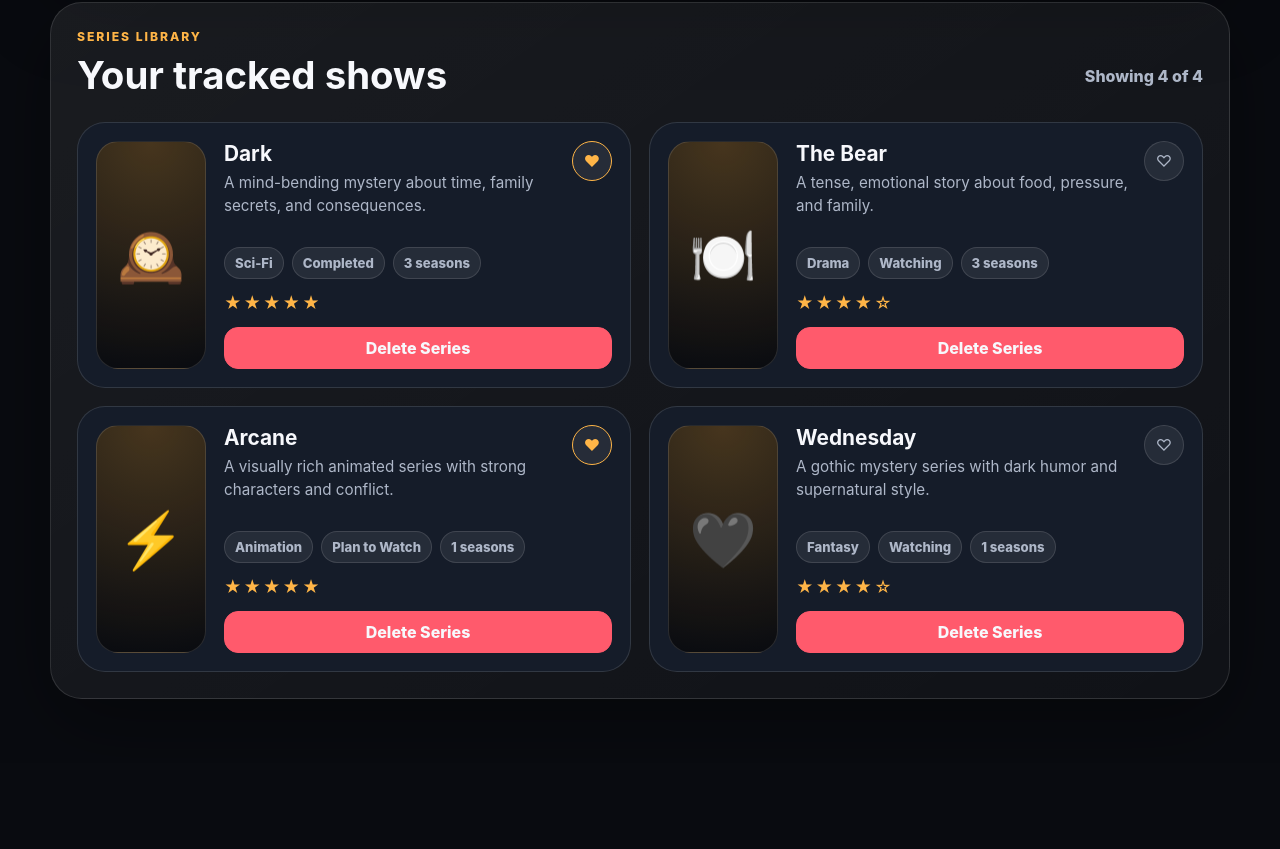
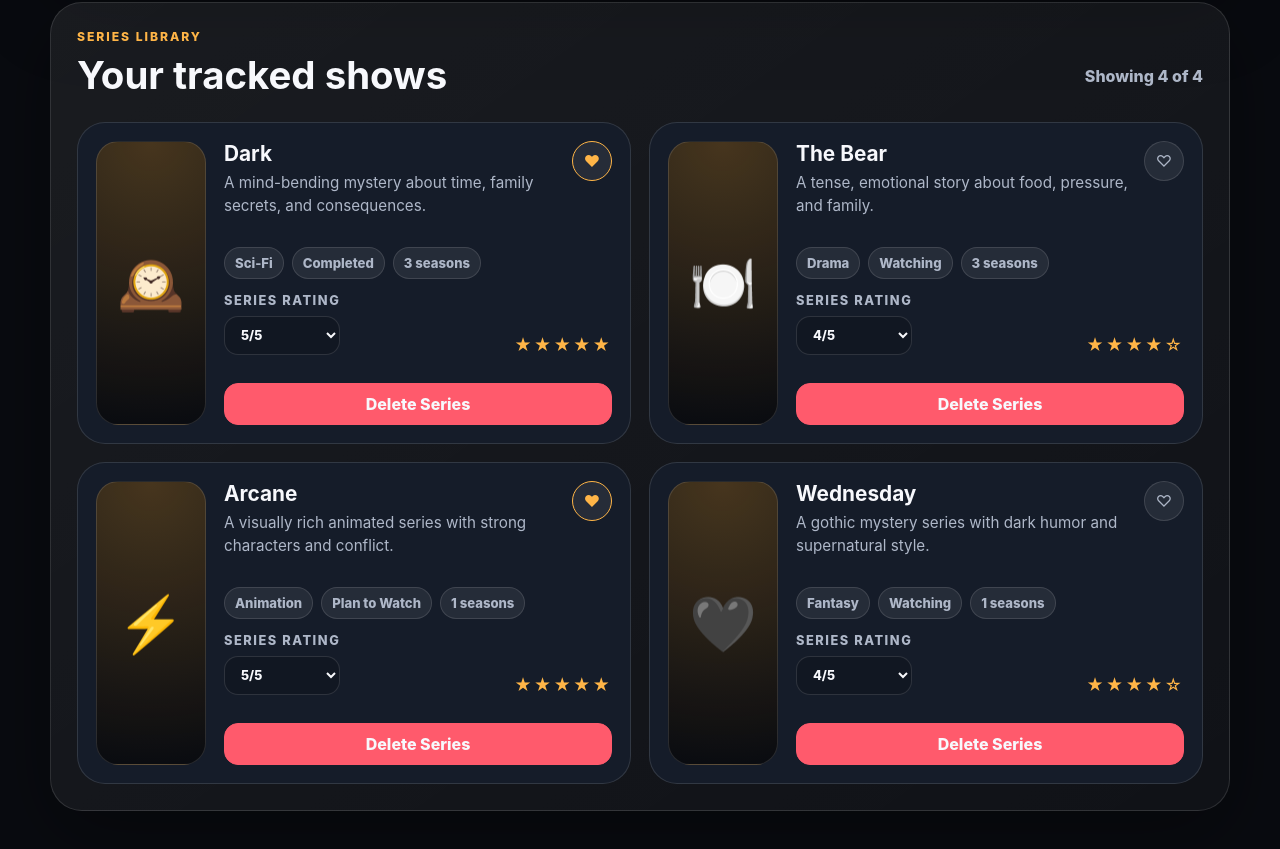
Before and after one commit to crudualexandra/LazyGarfield, a React (Vite) app: page / in a window 1280 px wide. Shown: the part 1026-1875 px from the top of the page. Before the commit the page ends 1789 px from the top, so only its background shows below. Built offline with nearby package versions, Linux system fonts and the light colour scheme.

Commit message:
Add series rating control

```diff
--- a/src/App.jsx
+++ b/src/App.jsx
@@ -99,6 +99,19 @@
           ? {
               ...item,
               isFavorite: !item.isFavorite
+            }
+          : item
+      )
+    );
+  }
+
+  function changeRating(id, rating) {
+    setSeries((current) =>
+      current.map((item) =>
+        item.id === id
+          ? {
+              ...item,
+              rating: Number(rating)
             }
           : item
       )
@@ -276,9 +289,25 @@
                     <span>{item.seasons} seasons</span>
                   </div>
 
-                  <div className="stars">
-                    {"★".repeat(item.rating)}
-                    {"☆".repeat(5 - item.rating)}
+                  <div className="rating-row">
+                    <label>
+                      Series rating
+                      <select
+                        value={item.rating}
+                        onChange={(event) => changeRating(item.id, event.target.value)}
+                      >
+                        {[1, 2, 3, 4, 5].map((rating) => (
+                          <option key={rating} value={rating}>
+                            {rating}/5
+                          </option>
+                        ))}
+                      </select>
+                    </label>
+
+                    <div className="stars">
+                      {"★".repeat(item.rating)}
+                      {"☆".repeat(5 - item.rating)}
+                    </div>
                   </div>
 
                   <button
--- a/src/styles.css
+++ b/src/styles.css
@@ -335,6 +335,18 @@
   font-weight: 800;
 }
 
+.rating-row {
+  display: flex;
+  align-items: end;
+  justify-content: space-between;
+  gap: 12px;
+  margin-bottom: 14px;
+}
+
+.rating-row label {
+  max-width: 120px;
+}
+
 .stars {
   color: var(--accent);
   letter-spacing: 2px;
```
Also changed, not shown: 4 other files (tests, documents, lock files or other folders).
